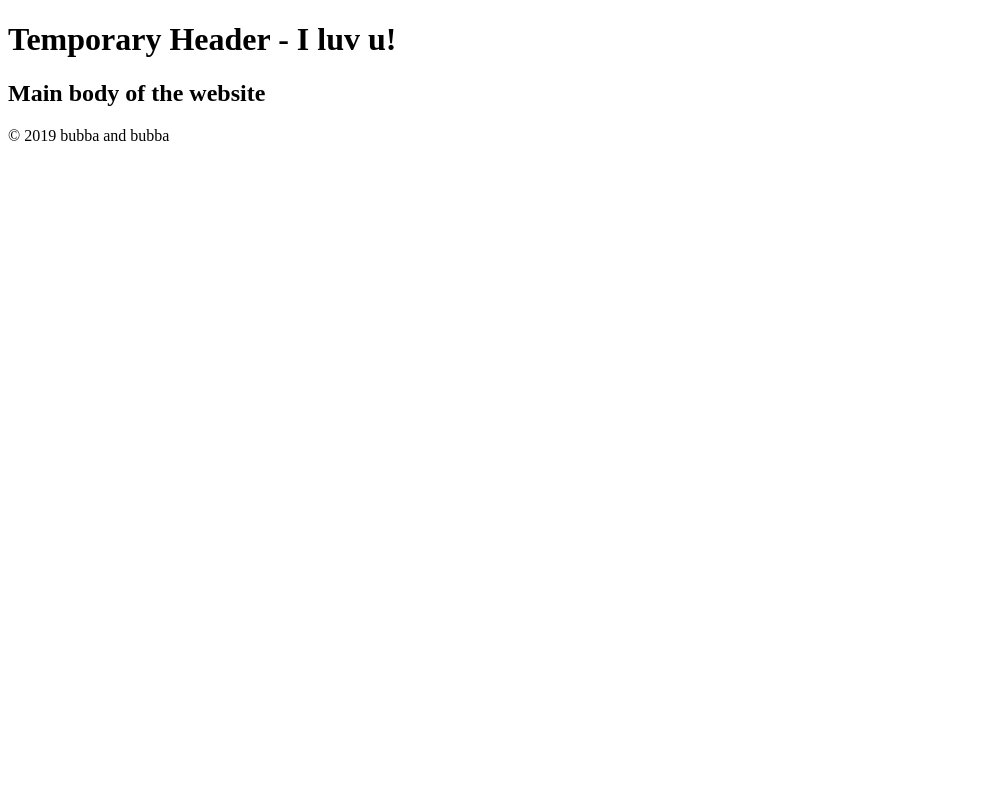
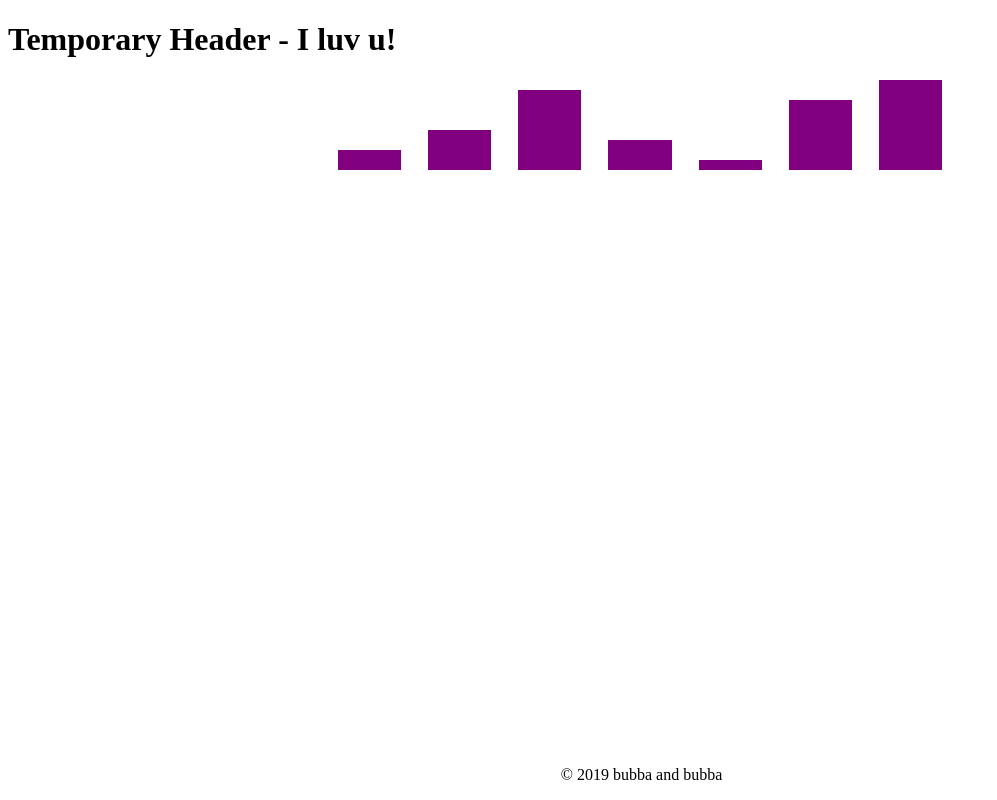
Before and after one commit to annieztang/Algos, a plain HTML site: page index.html in a window 1280 px wide. Shown: the whole page, without its empty margins (0-997 px from the left). Drawn offline with Linux system fonts and the light colour scheme.

Commit message:
edited a few errors in MergeSort. Still need to change to JS syntax. Added first draft of bar viz

```diff
--- a/SortingAlgos/MergeSort.js
+++ b/SortingAlgos/MergeSort.js
@@ -1,7 +1,7 @@
 function mergeSort(arr) {
-   let n = arr.length                  // length of input array
-   let left[];                         // left sub-array
-   let right[];                        // right sub-array
+   let n = arr.length;                  // length of input array
+   let left = [];                         // left sub-array
+   let right = [];                        // right sub-array
 
    // create space for left and right sub-arrays
    if (n == 0) {                       // if array is empty, return empty array
--- a/index.html
+++ b/index.html
@@ -7,13 +7,22 @@
       <script src="main.js"></script>
       <script src="SortingAlgos/SelectionSort.js"></script>
       <script src="SortingAlgos/BubbleSort.js"></script>
+      <script src="SortingAlgos/MergeSort.js"></script>
    </head>
    <body>
       <header>
          <h1>Temporary Header - I luv u!</h1>
       </header>
       <main>
-         <h2>Main body of the website</h2>
+         <div class="sortingAnimation">
+            <div class="bar"></div>
+            <div class="bar"></div>
+            <div class="bar"></div>
+            <div class="bar"></div>
+            <div class="bar"></div>
+            <div class="bar"></div>
+            <div class="bar"></div>
+         </div>
       </main>
       <footer>
          <p>&#169; 2019 bubba and bubba</p>
--- a/main.js
+++ b/main.js
@@ -8,6 +8,7 @@
    */
    function init() {
       let arr = [2, 4, 8, 3, 1, 7, 9];
+      setBarHeights(arr);
       console.log(arr);
       selectionSort(arr)
       console.log("This is selection sort: " + arr);
@@ -16,7 +17,14 @@
       console.log(arr);
       bubbleSort(arr);
       console.log("This is bubble sort: " + arr);
+   }
 
+   function setBarHeights(arr) {
+      let bars = qsa(".bar");
+      console.log(bars);
+      for (let i = 0; i < bars.length; i++) {
+         bars[i].style.height = arr[i] * 10 + "px";
+      }
    }
 
    /* ------------------------------ Helper Functions  ------------------------------ */
--- a/styles.css
+++ b/styles.css
@@ -0,0 +1,24 @@
+main {
+}
+
+footer {
+   text-align: center;
+   width: 99%;
+   position: absolute;
+   bottom: 0;
+}
+
+.sortingAnimation {
+   margin-left: auto;
+   margin-right: auto;
+   width: 50%;
+   display: flex;
+   justify-content: space-around;
+}
+
+.bar {
+   background-color: purple;
+   width: 10%;
+   height: 10px;
+   align-self: baseline;
+}
```
